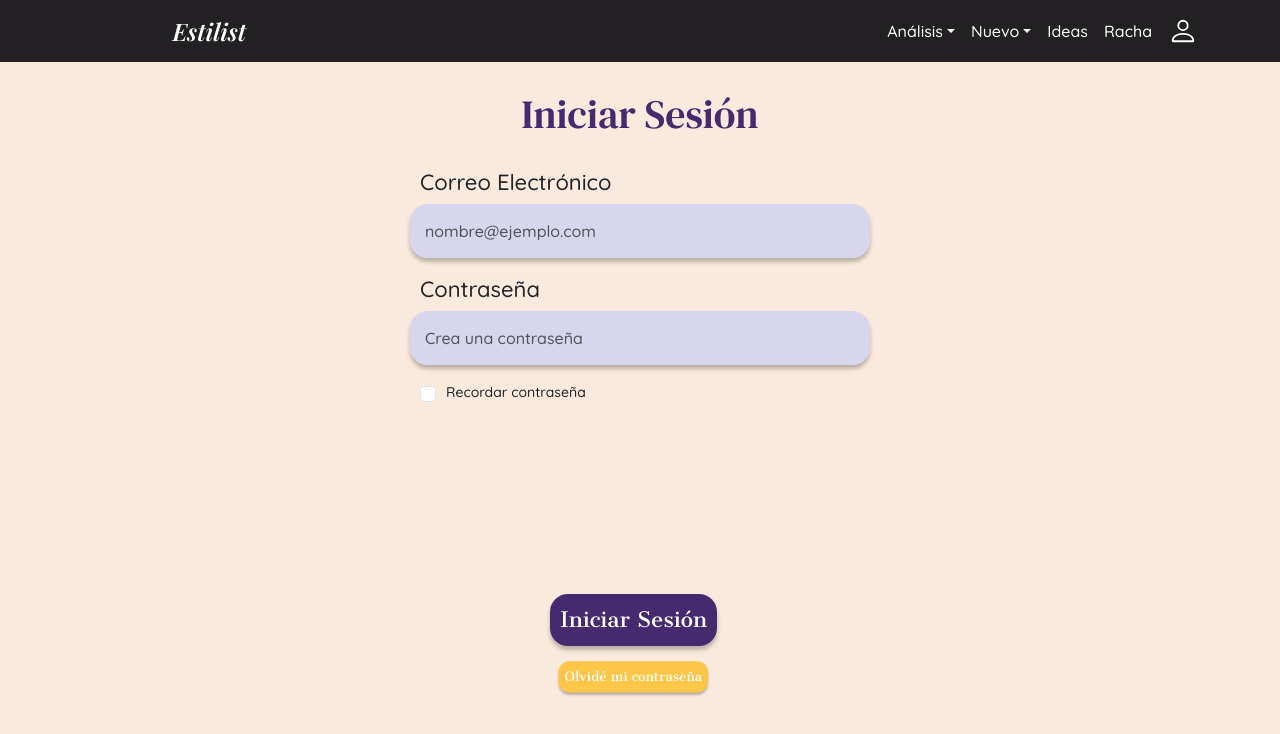
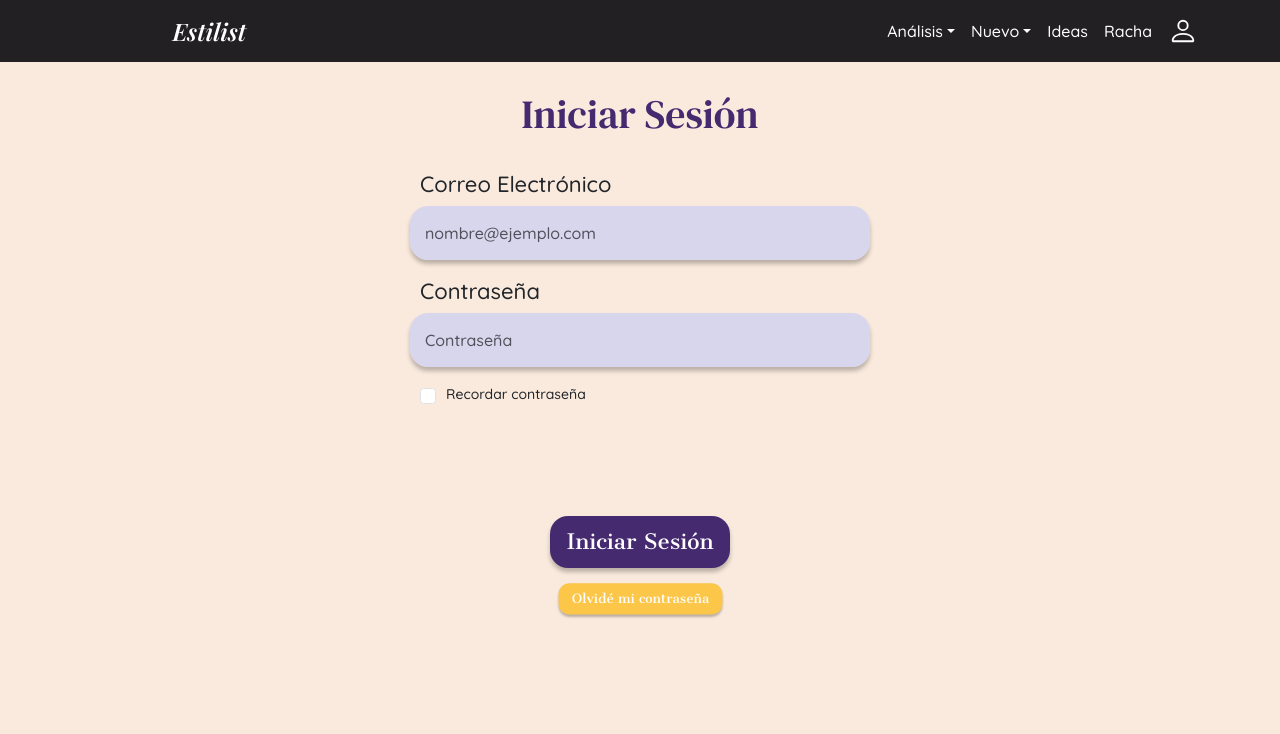
Before and after one commit to Estilist/Website, a React (Vite) app: page /login in a window 1280 px wide. Shown: the top 734 px of the page. Built offline with nearby package versions, Linux system fonts and the light colour scheme.

Commit message:
Update styles

```diff
--- a/src/components/PageTitle.jsx
+++ b/src/components/PageTitle.jsx
@@ -5,7 +5,8 @@ const PageTitle = ({ children }) => {
     const customStyle = {
         fontSize: '40px',
         fontFamily: 'var(--subtitulo-font)',
-        color: 'var(--boton)'
+        color: 'var(--boton)',
+        marginBottom: '30px'
     };
 
     return (
--- a/src/components/PrimaryButton.jsx
+++ b/src/components/PrimaryButton.jsx
@@ -6,6 +6,7 @@ const PrimaryButton = ({ type, size, onClick, children }) => {
         backgroundColor: 'var(--boton)',
         color: 'var(--blanco)',
         padding: '10px 10px',
+        width: '100%',
         fontFamily: 'var(--boton-font)',
         border: 'none',
         fontSize: '21px',
--- a/src/components/SecondaryButton.jsx
+++ b/src/components/SecondaryButton.jsx
@@ -6,6 +6,7 @@ const SecondaryButton = ({ size, onClick, children }) => {
         backgroundColor: 'var(--boton2)',
         color: 'var(--blanco)',
         padding: '10px 10px',
+        width: '100%',
         fontFamily: 'var(--boton-font)',
         border: 'none',
         fontSize: '21px',
--- a/src/components/index.css
+++ b/src/components/index.css
@@ -9,12 +9,7 @@ body {
 
 /* TEXT FORMS */
 .TextForms {
-    font-family: var(--texto-font);
-    font-size: 22px;
     text-align: left; /* definir a la izquierda */
-    max-width: 500px;
-    margin: 0 auto;
-    padding: 20px;
 }
 .form-group {
     margin-bottom: 15px; /* Espaciado entre los campos */
@@ -54,7 +49,6 @@ body {
     align-items: center;
     margin-top: 20px;
     gap: 5px;
-    margin-top: 100px;
 }
 .primaryButton {
     width: 100%;
--- a/src/pages/LoginPage.jsx
+++ b/src/pages/LoginPage.jsx
@@ -112,7 +112,7 @@ const LoginPage = () => {
                         className={`form-control ${errors.password ? 'is-invalid' : ''}`}
                         id="inputPassword"
                         name="password"
-                        placeholder="Crea una contraseña"
+                        placeholder="Contraseña"
                         value={formData.password}
                         onChange={handleChange}
                         autoComplete="current-password"
--- a/src/pages/RegisterPage.jsx
+++ b/src/pages/RegisterPage.jsx
@@ -64,7 +64,6 @@ const RegisterPage = () => {
                         id="password"
                         placeholder="Crea una contraseña"
                     />
-                    <small id="passwordRequires" className="text">Utiliza mayúsculas, números y simbolos.</small>
                 </div>
 
                 {/* Botones */}
--- a/src/routes/Root.jsx
+++ b/src/routes/Root.jsx
@@ -3,10 +3,19 @@ import Header from "../components/Header";
 import { Container } from "react-bootstrap";
 
 export default function Root() {
+    const styles = {
+        fontFamily: "var(--texto-font)",
+        fontSize: "22px",
+        maxWidth: "500px",
+        margin: "0 auto",
+        marginTop: "70px",
+        padding: "20px"
+    }
+
     return (
         <div>
             <Header />
-            <Container className="text-center" style={{marginTop: "90px"}}>
+            <Container className="text-center" style={styles}>
                 <Outlet />
             </Container>
         </div>
```
